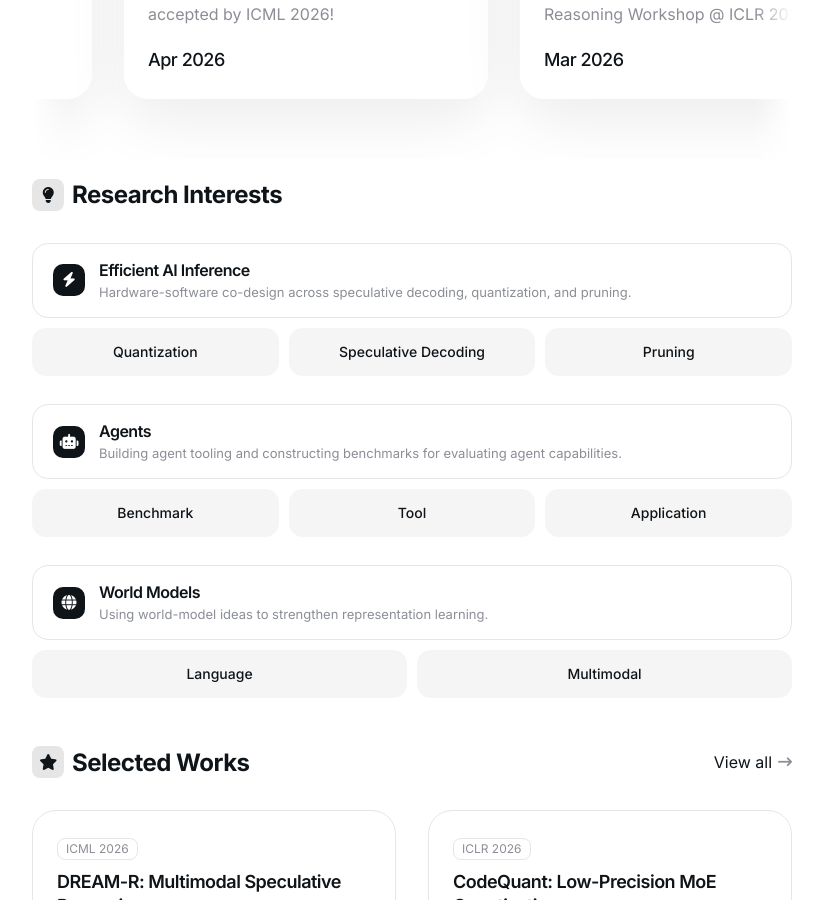
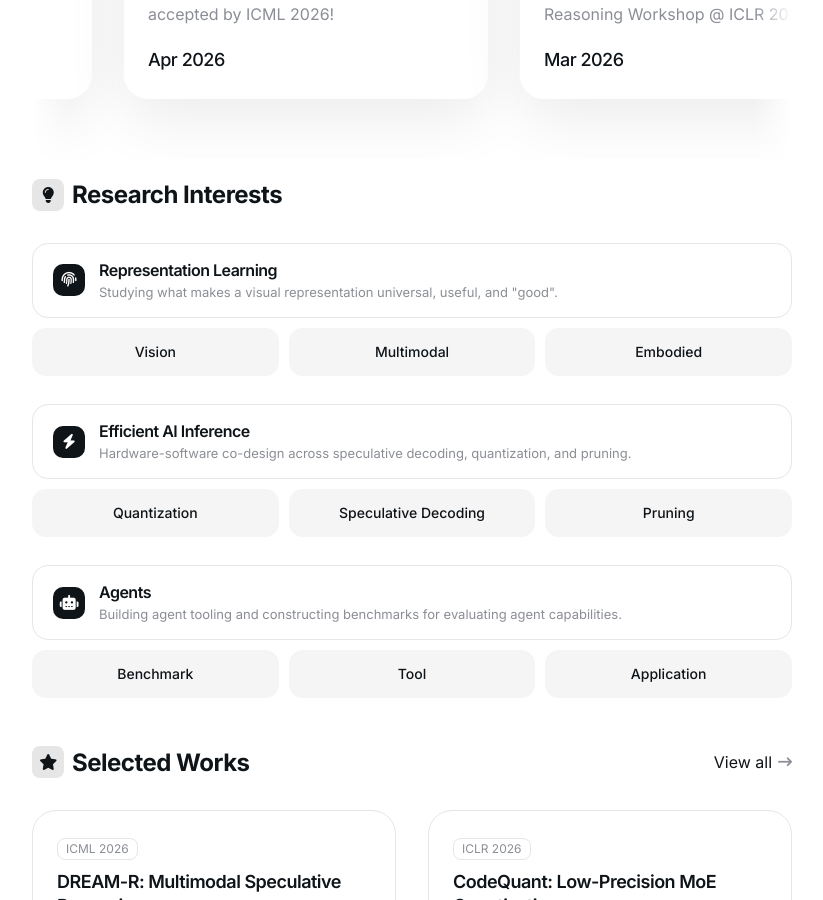
Before and after one commit to shawnyin128/shawnyin128.github.io, a Jekyll site: the page built from index.html, in a window 1280 px wide and 900 px high, scrolled down 888 px. Shown: the whole window, without its empty margins (228-1051 px from the left). Built offline with Jekyll 4.4.1, drawn with Linux system fonts in a browser that asks for light colours; a style sheet for code colours, icons or effects is not loaded.

```diff
--- a/_data/settings.yml
+++ b/_data/settings.yml
@@ -66,6 +66,13 @@
   figure:                                    # leave blank to render items only (no figure column)
   figure_caption:                            # optional caption under the figure
   items:
+    - title: Representation Learning
+      icon: 'fa-solid fa-fingerprint'
+      description: Studying what makes a visual representation universal, useful, and "good".
+      sub_items:
+        - Vision
+        - Multimodal
+        - Embodied
     - title: Efficient AI Inference
       icon: 'fa-solid fa-bolt'
       description: Hardware-software co-design across speculative decoding, quantization, and pruning.
@@ -80,12 +87,6 @@
         - Benchmark
         - Tool
         - Application
-    - title: World Models
-      icon: 'fa-solid fa-globe'
-      description: Using world-model ideas to strengthen representation learning.
-      sub_items:
-        - Language
-        - Multimodal
 
 
 #-------------------------------
```
